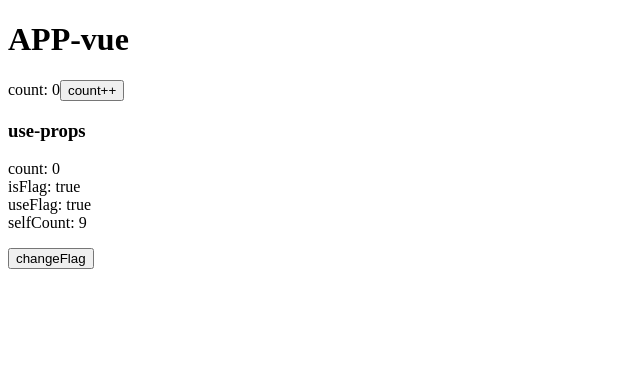
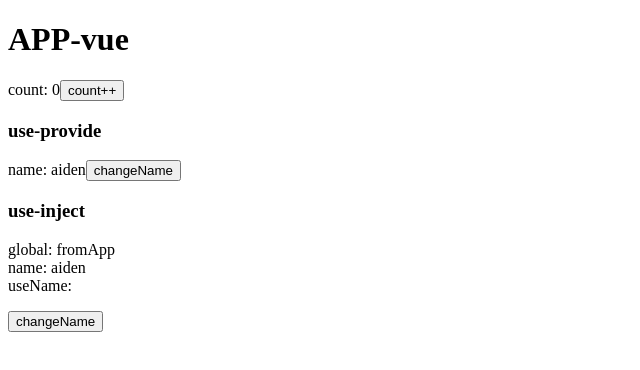
Before and after one commit to muyuan0504/vue3-deep, a Vue app: page / in a window 1280 px wide. Shown: the top 370 px of the page, without its empty margins (0-640 px from the left). Built offline with nearby package versions, Linux system fonts and the light colour scheme.

Commit message:
use provide/inject

```diff
--- a/src/App.vue
+++ b/src/App.vue
@@ -10,7 +10,8 @@
         <UseLifehook v-if="showFlag" @hidenComponent="hidenComponent" />
     </keep-alive> -->
     <!-- <UseWatcher /> -->
-    <UseProps :count="count" is-flag use-validator />
+    <!-- <UseProps :count="count" is-flag use-validator /> -->
+    <UseProvide />
 </template>
 
 <script setup>
@@ -20,12 +21,14 @@ import UseComputed from './components/use-computed/index'
 import UseLifehook from './components/use-lifehook/index'
 import UseWatcher from './components/use-watcher/index'
 import UseProps from './components/use-props/index'
+import UseProvide from './components/use-inject/useProvide'
 
-const showFlag = ref(true)
-
+/** 父子组件props的跨实例更新 */
 const count = ref(0)
 const handleClick = () => count.value++
 
+/** 组件v-if渲染与keep-alive */
+const showFlag = ref(true)
 const hidenComponent = () => (showFlag.value = false)
 </script>
 
--- /dev/null
+++ b/src/components/use-inject/index.vue
@@ -0,0 +1,35 @@
+<template>
+    <!-- 依赖注入 provide - inject -->
+    <h3>use-inject</h3>
+    <p>
+        <span>global: {{ global }}</span>
+        <br />
+        <span>name: {{ name }}</span>
+        <br />
+        <span>useName: {{ useName }}</span>
+    </p>
+    <p>
+        <button @click.stop="changeName">changeName</button>
+    </p>
+</template>
+
+<script setup>
+import { inject } from 'vue'
+
+const global = inject('globalName')
+
+/**
+ * 当注入的是响应式数据时，inject 也是响应式的，并且在子组件修改，父组件也会同步变动，对于不想被变动的数据，可以用readOnley-api包裹注入的数据
+ * inject获取父组件提供的change函数，可以确保所提供状态的声明和变更操作都内聚在同一个组件内，使其更容易维护
+ */
+const { name, changeName } = inject('name')
+// const changeName = () => {
+//     name.value = 'aiden' + (Math.random() * 100).toFixed(2)
+// }
+
+// 对于未 provide 的数据注入，开发模式下会提示：[Vue warn]: injection "useName" not found.
+// 此时可以用到默认值：const value = inject('message', '这是默认值')
+const useName = inject('useName')
+</script>
+
+<style lang="scss" scoped></style>
--- /dev/null
+++ b/src/components/use-inject/useProvide.vue
@@ -0,0 +1,35 @@
+<template>
+    <!-- 允许在应用层 - main.js中提供provide -->
+    <h3>use-provide</h3>
+    <p>
+        <span>name: {{ name }}</span>
+        <button @click.stop="changeName">changeName</button>
+    </p>
+    <use-inject />
+</template>
+
+<script setup>
+import UseInject from './index'
+import { ref, provide } from 'vue'
+
+const name = ref('aiden')
+
+const changeName = () => {
+    name.value = 'aiden' + (Math.random() * 100).toFixed(2)
+}
+
+/**
+ * provide() 函数接收两个参数
+ * 第一个参数被称为注入名，可以是一个字符串或是一个 Symbol;后代组件会用注入名来查找期望注入的值。一个组件可以多次调用 provide()，使用不同的注入名，注入不同的依赖值
+ * 第二个参数是提供的值，值可以是任意类型，包括响应式的状态
+ *
+ * 当提供 / 注入响应式的数据时，建议尽可能将任何对响应式状态的变更都保持在供给方组件中，可以确保所提供状态的声明和变更操作都内聚在同一个组件内，使其更容易维护
+ */
+// provide('name', name)
+provide('name', {
+    name,
+    changeName,
+})
+</script>
+
+<style lang="scss" scoped></style>
--- a/src/main.js
+++ b/src/main.js
@@ -3,4 +3,9 @@
 import { createApp } from 'vue'
 import App from './App.vue'
 
-createApp(App).mount('#app')
+const app = createApp(App)
+
+/** 在应用级别提供的数据在该应用内的所有组件中都可以注入, 编写插件时会特别有用 */
+app.provide('globalName', 'fromApp')
+
+app.mount('#app')
```
